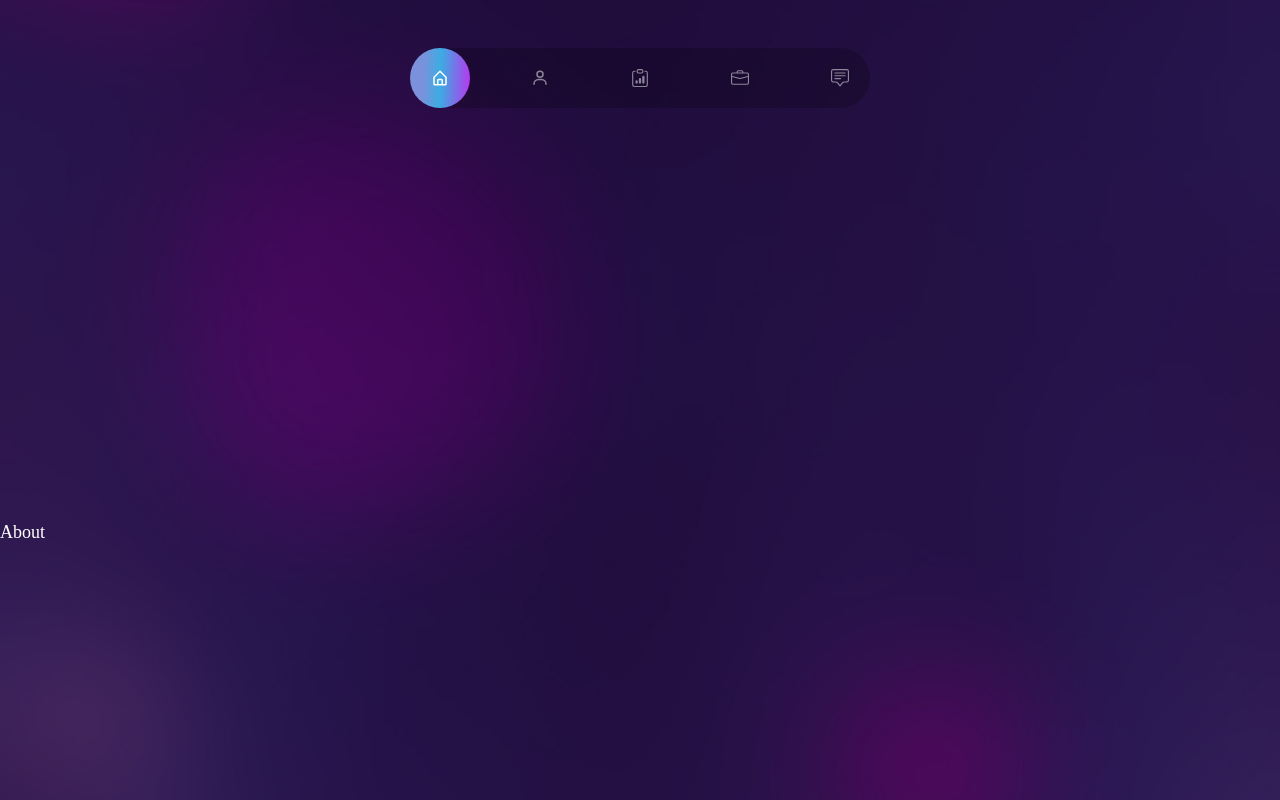
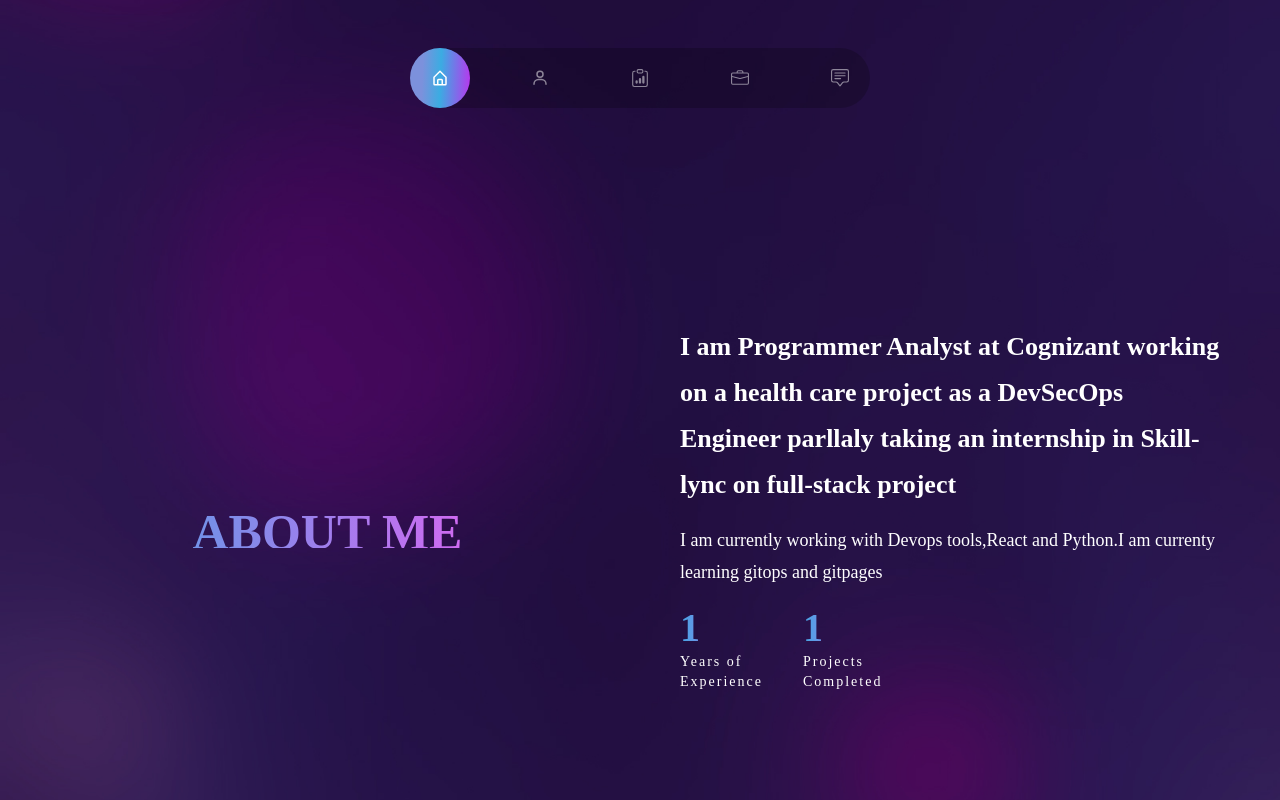
Before and after one commit to jayanth-999/my-porifolio, a React (Create React App) app: page / in a window 1280 px wide. Shown: the part 660-1460 px from the top of the page. Built offline with nearby package versions, Linux system fonts and the light colour scheme.

Commit message:
Added About

```diff
--- a/package.json
+++ b/package.json
@@ -8,8 +8,10 @@
     "@testing-library/user-event": "^13.5.0",
     "framer-motion": "^10.12.22",
     "react": "^18.2.0",
+    "react-countup": "^6.4.2",
     "react-dom": "^18.2.0",
     "react-icons": "^4.10.1",
+    "react-intersection-observer": "^9.5.2",
     "react-scripts": "5.0.1",
     "react-scroll": "^1.8.9",
     "react-type-animation": "^3.1.0",
--- a/src/components/About.js
+++ b/src/components/About.js
@@ -1,7 +1,50 @@
 import React from 'react';
+import { inView } from 'framer-motion';
+
+import CountUp from 'react-countup';
+import { useInView } from 'react-intersection-observer';
 
 const About = () => {
-  return <div id='about' className='section'>About</div>;
+  const [ref,inView] = useInView(
+    {
+      threshold: 0.5,
+    });
+  return (
+  <section id='about' className='section'>
+    <div className='container mx-auto'>
+      <div className='flex flex-col gap-y-10 lg:flex-row lg:items-center lg:gap-x-20 lg:gap-y-0 h-screen'>
+        <div className='flex-1 text-[50px] text-gradient text-center'>ABOUT <spam className=''>ME</spam></div>
+        <div className='flex-1'>
+          {/* <h2>About Me</h2> */}
+          <h3 className='h3 mb-4'>
+            I am Programmer Analyst at Cognizant working on a health care project as a DevSecOps Engineer parllaly  taking an internship in Skill-lync on full-stack project
+          </h3>
+          <p className='mb-6'>I am currently working with Devops tools,React and Python.I am currenty learning gitops and gitpages </p>
+          <div className='flex gap-x-6 lg:gap-x-10 mb-12'>
+          <div>
+              <div className='text-[40px] font-tertiary text-gradient mb-2'>
+                <CountUp start={0} end={1} duration={3}/>
+              </div>
+              <div className='font-primary text-sm tracking-[2px]'>
+                Years of <br/>
+                Experience
+              </div>
+            </div>
+            <div>
+              <div className='text-[40px] font-tertiary text-gradient mb-2'>
+                <CountUp start={0} end={1} duration={3}/>
+              </div>
+              <div className='font-primary text-sm tracking-[2px]'>
+                Projects <br/>
+                Completed
+              </div>
+            </div>
+          </div>
+        </div>
+      </div>
+    </div>
+  </section>
+  );
 };
 
 export default About;
--- a/src/components/Banner.js
+++ b/src/components/Banner.js
@@ -13,7 +13,7 @@ const Banner = () => {
           <h1 className='text-[55px] font-bold leading-[0.8] 1g:text-[110px]'>
             JAYANTH <span>NUGGU</span>
           </h1>
-          <div className='md-6 text-[36px] lg:text-[40px] font-secondary font-semibold uppercase leading-[1]'>
+          <div className='mb-6 text-[36px] lg:text-[40px] font-secondary font-semibold uppercase leading-[1]'>
             <span className='text-white mr-2'>I am a </span>
             <TypeAnimation
               sequence={[
--- a/src/index.css
+++ b/src/index.css
@@ -48,7 +48,7 @@
     @apply font-primary text-[32px] mb-6 tracking-[10%] uppercase;
   }
   .h3 {
-    @apply font-primary font-semibold text-[26px] md-6 leading-[46px];
+    @apply font-primary font-semibold text-[26px] mb-6 leading-[46px];
   }
   .btn {
     @apply rounded-full font-primary text-white font-medium;
--- a/tailwind.config.js
+++ b/tailwind.config.js
@@ -24,8 +24,8 @@ module.exports = {
       },
       backgroundImage: {
         site: "url('./assets/site-bg.jpg')",
-        about: "url('./assets/about.png')",
-        services: "url('./assets/services.png')",
+        // about: "url('./assets/about.png')",
+        // services: "url('./assets/services.png')",
       },
     },
   },
```
Also changed, not shown: src/assets/about.png (added), 1 other file (tests, documents, lock files or other folders).
